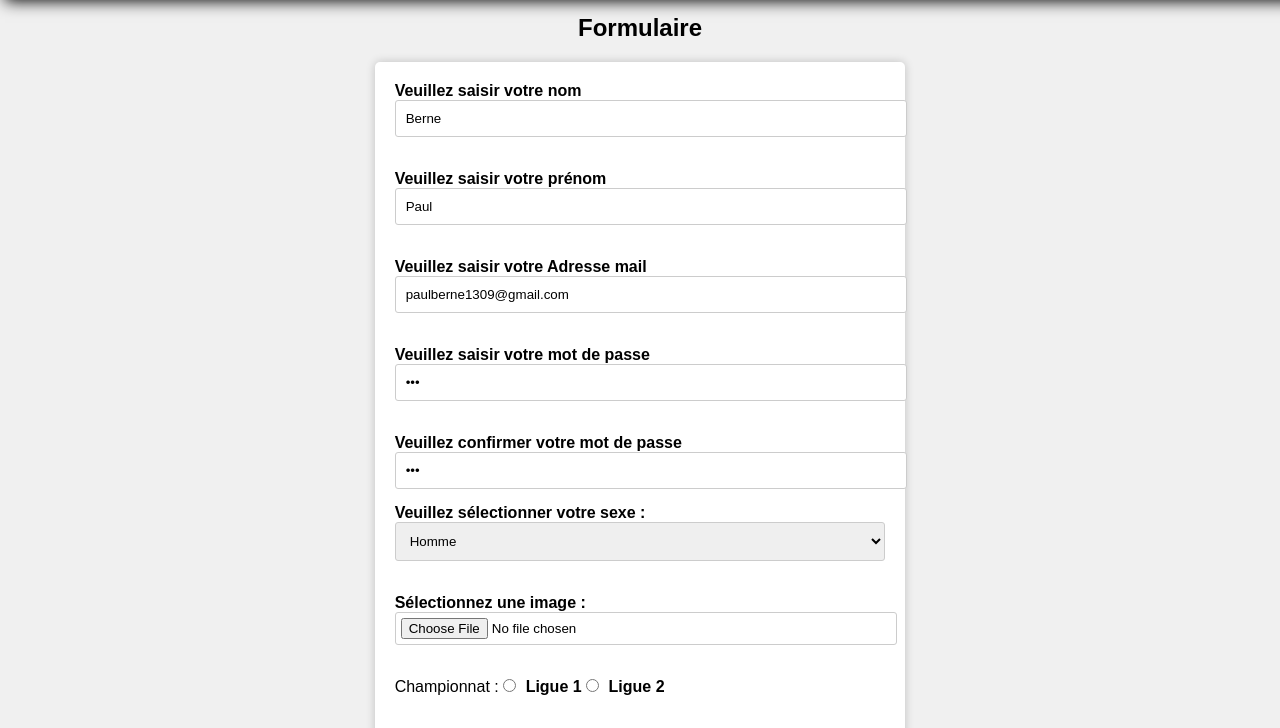
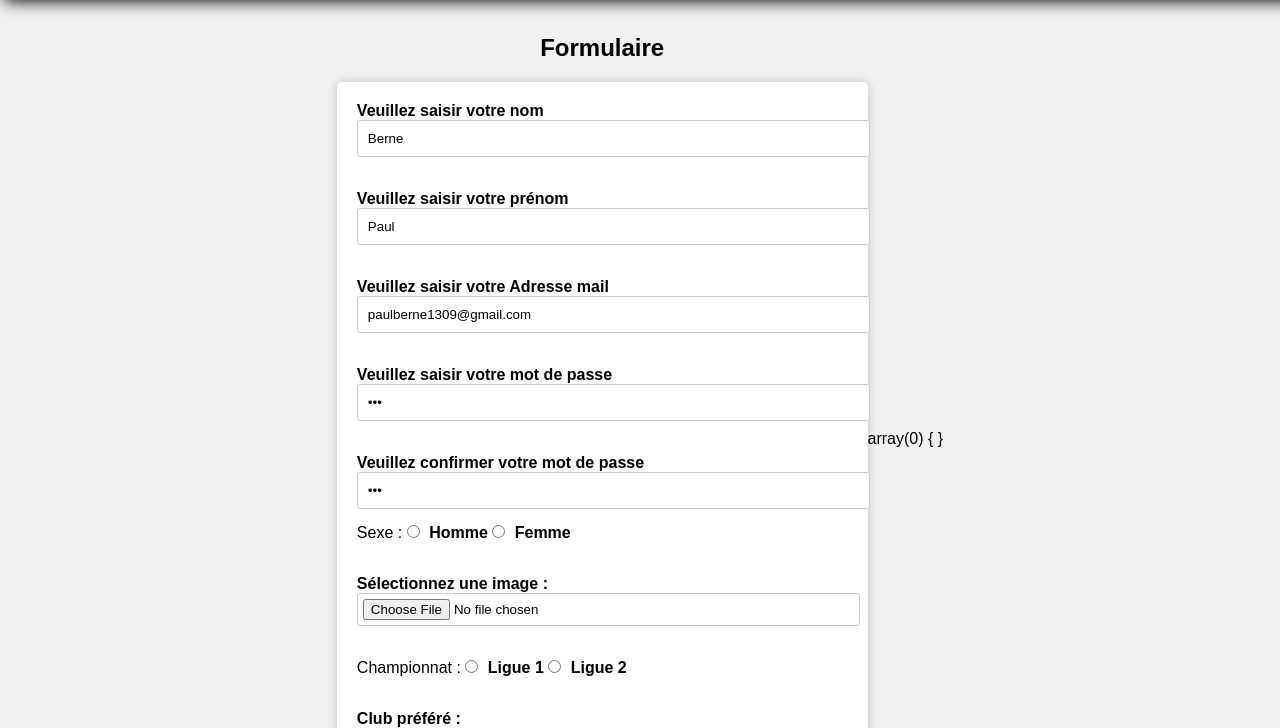
Before and after one commit to Paul-berne/Site-foot, a PHP site: page /inscription in a window 1280 px wide. Shown: the part 61-789 px from the top of the page. Run offline with PHP 8.4, Linux system fonts and the light colour scheme; data that the repository does not hold is empty; some libraries are stand-ins or nearby versions.

Commit message:
Mise a jour des fichiers modifie

```diff
--- a/control/C_inscription.php
+++ b/control/C_inscription.php
@@ -21,8 +21,10 @@
     include_once("header.php");
     include_once('./view/V_inscription.php');
 
+    var_dump($_POST);
+
     if ($_SERVER["REQUEST_METHOD"] == "POST") {
-    $dsn ='pgsql:host=localhost;dbname=site-foot;password=Paulberne13?;user=postgres;port=5432';
+        $dsn = 'pgsql:host=localhost;dbname=site-foot;password=Paulberne13?;user=postgres;port=5432';
         $cnx = new PDO($dsn);
 
         $nom = $_POST["nom"];
@@ -32,13 +34,10 @@
         $sexe = $_POST["sexe"];
         $club_pref = $_POST["club_pref"];
 
-    //$fichier = $_FILES["fichier"];
-    //$championnat = $_POST["championnat"];
-    //$club_news = $_POST["club_news"];
         $club_id;
         $gc = new GestionClub($cnx);
-    $t = [];
-    $t=$gc->getLIsteClub();
+        $t = $gc->getLIsteClub();
+
         foreach ($t as $club) {
             if ($club->getId() == $club_pref) {
                 $club_id = $club->getId();
@@ -46,11 +45,11 @@
             }
         }
 
-    $theUser = new User($club_pref,$nom, $prenom, $mail, $mdp, $sexe);
+        $theUser = new User($club_pref, $nom, $prenom, $mail, $mdp, $sexe);
         $gestionUser = new GestionUser($cnx);
         $gestionUser->sendToDB($theUser);
+    }
 
-}
 
 ?>
 </body>
--- a/model/User.php
+++ b/model/User.php
@@ -7,7 +7,7 @@
     private string $mdp;
     private string $sexe;
 
-    public function __construct(int $id_club, string $nom, string $prenom, string $mail, $mdp, string $sexe) {
+    public function __construct(int $id_club, string $nom, string $prenom, string $mail, string $mdp, string $sexe) {
         $this->nom = $nom;
         $this->prenom = $prenom;
         $this->mail = $mail;
--- a/view/V_inscription.php
+++ b/view/V_inscription.php
@@ -37,14 +37,14 @@
                 <p id="passwordmessage"></p>
             </div>
             <div class="form-group">
-                <label for="sexe">Veuillez sélectionner votre sexe :</label>
-                <select id="sexe" name="sexe">
-                    <option value="male">Homme</option>
-                    <option value="female">Femme</option>
-                    <option value="non_binary">Non-binaire</option>
-                    <option value="other">Autre..</option>
-                </select>
+                <span>Sexe :</span>
+                <input type="radio" id="homme" name="sexe" value="homme">
+                <label for="homme">Homme</label>
+                <input type="radio" id="femme" name="sexe" value="femme">
+                <label for="femme">Femme</label>
             </div>
+
+
             <br>
             <div class="form-group">
                 <label for="image">Sélectionnez une image :</label>
```
Lines whose indentation alone changed are shown as unchanged.
